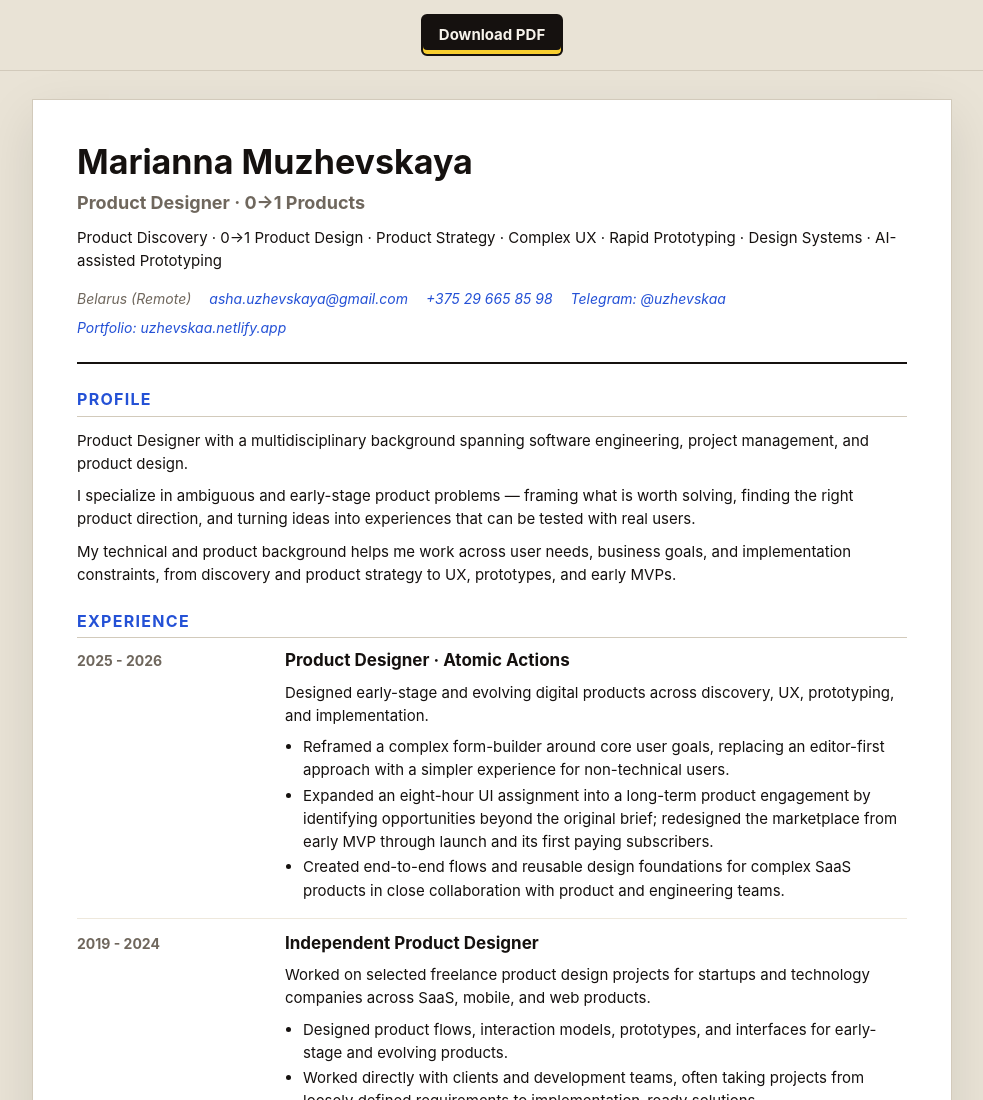
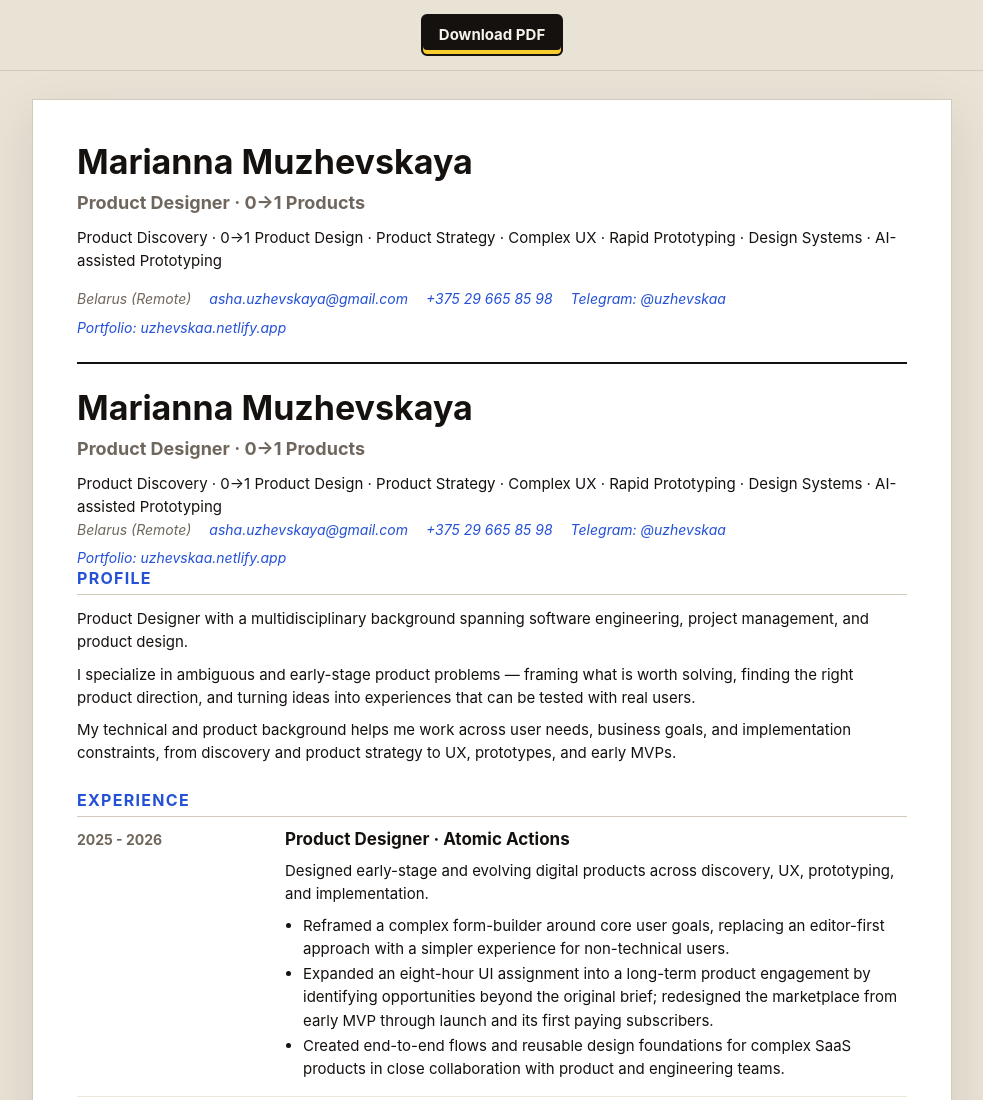
Before and after one commit to uzhevskaa/marianna-muzhevskaya-cv, a plain HTML site: page index.html in a window 1280 px wide. Shown: the top 1100 px of the page, without its empty margins (148-1131 px from the left). Drawn offline with Linux system fonts and the light colour scheme.

Commit message:
Update index.html

```diff
--- a/index.html
+++ b/index.html
@@ -273,7 +273,7 @@
 
     @media print {
       @page {
-
+       size: A4;
         margin: 0;
       }
 
@@ -428,6 +428,20 @@
 
     <main>
       <section>
+ <div>
+        <h1>Marianna Muzhevskaya</h1>
+        <p class="role">Product Designer · 0→1 Products</p>
+         <p class="details"> Product Discovery · 0→1 Product Design · Product Strategy · Complex UX · Rapid Prototyping · Design Systems · AI-assisted Prototyping </p>
+
+      </div>
+      <address class="contact">
+        <span>Belarus (Remote)</span>
+        <a href="mailto:asha.uzhevskaya@gmail.com">asha.uzhevskaya@gmail.com</a>
+        <a href="tel:+375296658598">+375 29 665 85 98</a>
+        <a href="https://t.me/uzhevskaa">Telegram: @uzhevskaa</a>
+        <a href="https://uzhevskaa.netlify.app/">Portfolio: uzhevskaa.netlify.app</a>
+      </address>
+
         <h2>Profile</h2>
         <p>Product Designer with a multidisciplinary background spanning software engineering, project management, and product design.</p>
         <p class="details">I specialize in ambiguous and early-stage product problems — framing what is worth solving, finding the right product direction, and turning ideas into experiences that can be tested with real users.</p>
@@ -508,6 +522,8 @@
     </main>
   </article>
 
+
+
   <article class="page">
     <main>
 
```
